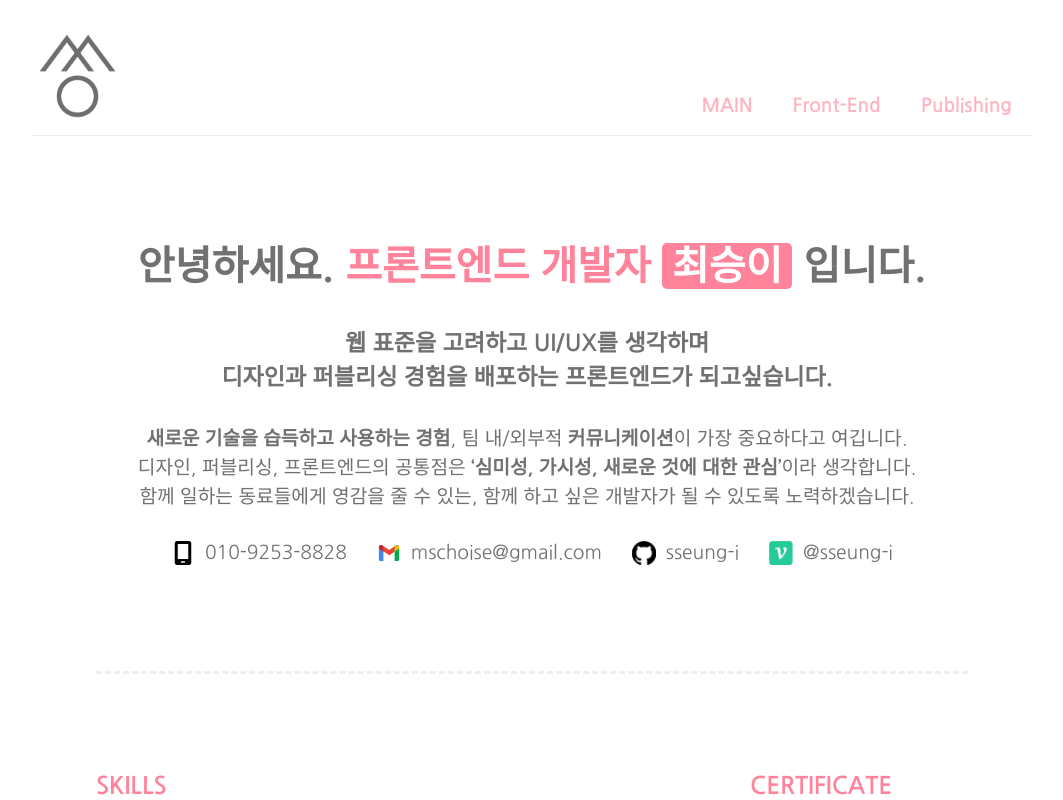
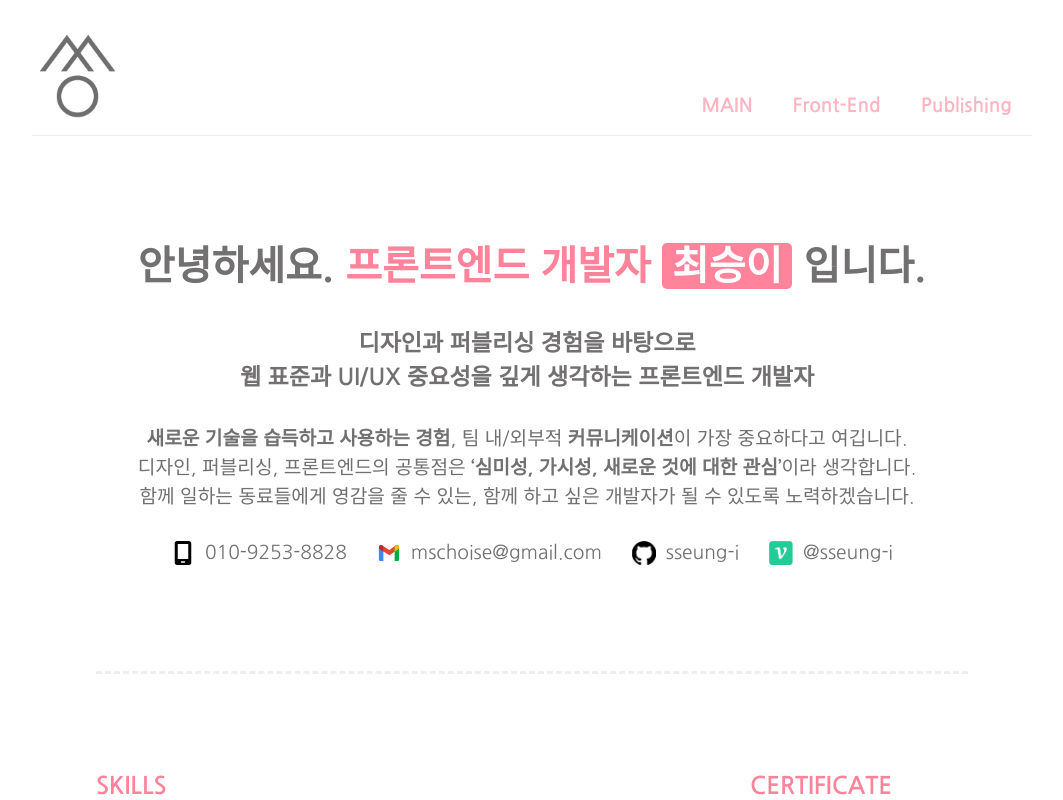
Before and after one commit to sseung-i/fe_portfolio_ver.1, a Next.js app: page / in a window 1280 px wide. Shown: the top 800 px of the page, without its empty margins (108-1171 px from the left). Built offline with nearby package versions, Linux system fonts and the light colour scheme.

Commit message:
메인 자기소개 문구 수정

```diff
--- a/pages/index.js
+++ b/pages/index.js
@@ -34,9 +34,8 @@ export default function Index() {
         )}
         <div>
           <p className="summary">
-            웹 표준을 고려하고 UI/UX를 생각하며
-            <br />
-            디자인과 퍼블리싱 경험을 배포하는 프론트엔드가 되고싶습니다.
+            디자인과 퍼블리싱 경험을 바탕으로
+            <br />웹 표준과 UI/UX 중요성을 깊게 생각하는 프론트엔드 개발자
           </p>
           {isDesktop ? (
             <p>
```
